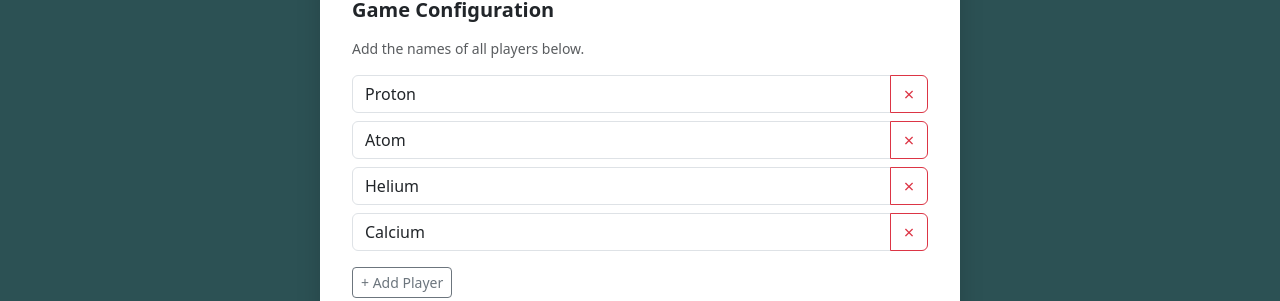
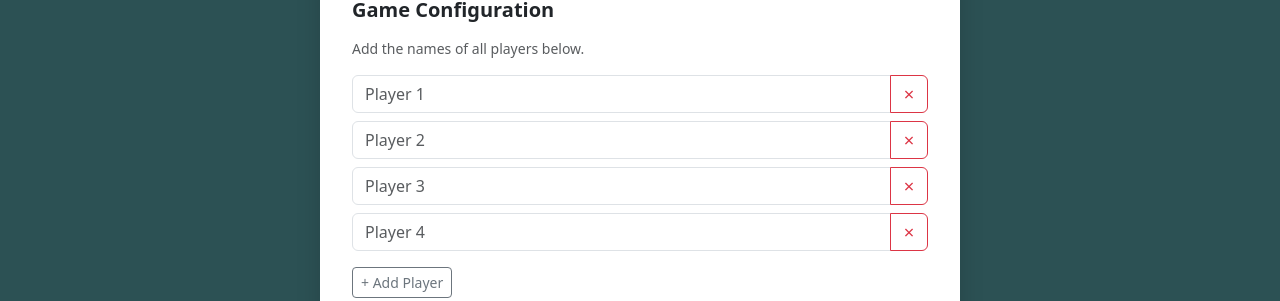
Before and after one commit to tomboe311/KICKET, a Vue app: page / in a window 1280 px wide. Shown: the part 235-536 px from the top of the page. Built offline with nearby package versions, Linux system fonts and the light colour scheme.

Commit message:
remove random default player names

```diff
--- a/src/components/GameConfiguration.vue
+++ b/src/components/GameConfiguration.vue
@@ -1,15 +1,12 @@
 <script setup>
 import { ref } from 'vue'
-import defaultPlayerNames from '../data/defaultPlayerNames.json'
 
 const emit = defineEmits(['start-game'])
 
-const players = ref(['Proton', 'Atom', 'Helium', 'Calcium'])
+const players = ref(['', '', '', ''])
 
 function addPlayer() {
-  const name =
-    defaultPlayerNames[Math.floor(Math.random() * defaultPlayerNames.length)]
-  players.value.push(name)
+  players.value.push('')
 }
 
 function removePlayer(index) {
@@ -45,6 +42,7 @@ function startGame() {
           v-model="players[index]"
           class="form-control"
           type="text"
+          :placeholder="'Player ' + (index + 1)"
           :aria-label="'Player ' + (index + 1) + ' name'"
         />
         <button
--- a/src/data/defaultPlayerNames.json
+++ /dev/null
@@ -1,111 +0,0 @@
-[
-  "Hydrogen",
-  "Helium",
-  "Lithium",
-  "Beryllium",
-  "Boron",
-  "Carbon",
-  "Nitrogen",
-  "Oxygen",
-  "Fluorine",
-  "Neon",
-  "Sodium",
-  "Magnesium",
-  "Aluminum",
-  "Silicon",
-  "Phosphorus",
-  "Sulfur",
-  "Chlorine",
-  "Argon",
-  "Potassium",
-  "Calcium",
-  "Scandium",
-  "Titanium",
-  "Vanadium",
-  "Chromium",
-  "Manganese",
-  "Iron",
-  "Cobalt",
-  "Nickel",
-  "Copper",
-  "Zinc",
-  "Gallium",
-  "Germanium",
-  "Arsenic",
-  "Selenium",
-  "Bromine",
-  "Krypton",
-  "Rubidium",
-  "Strontium",
-  "Yttrium",
-  "Zirconium",
-  "Niobium",
-  "Molybdenum",
-  "Technetium",
-  "Ruthenium",
-  "Rhodium",
-  "Palladium",
-  "Silver",
-  "Cadmium",
-  "Indium",
-  "Tin",
-  "Antimony",
-  "Tellurium",
-  "Iodine",
-  "Xenon",
-  "Cesium",
-  "Barium",
-  "Lanthanum",
-  "Cerium",
-  "Praseodymium",
-  "Neodymium",
-  "Promethium",
-  "Samarium",
-  "Europium",
-  "Gadolinium",
-  "Terbium",
-  "Dysprosium",
-  "Holmium",
-  "Erbium",
-  "Thulium",
-  "Ytterbium",
-  "Lutetium",
-  "Hafnium",
-  "Tantalum",
-  "Tungsten",
-  "Rhenium",
-  "Osmium",
-  "Iridium",
-  "Platinum",
-  "Gold",
-  "Mercury",
-  "Thallium",
-  "Lead",
-  "Bismuth",
-  "Polonium",
-  "Astatine",
-  "Radon",
-  "Francium",
-  "Radium",
-  "Actinium",
-  "Thorium",
-  "Protactinium",
-  "Uranium",
-  "Neptunium",
-  "Plutonium",
-  "Americium",
-  "Curium",
-  "Berkelium",
-  "Californium",
-  "Einsteinium",
-  "Fermium",
-  "Mendelevium",
-  "Nobelium",
-  "Lawrencium",
-  "Rutherfordium",
-  "Dubnium",
-  "Seaborgium",
-  "Bohrium",
-  "Hassium",
-  "Meitnerium"
-]
```
